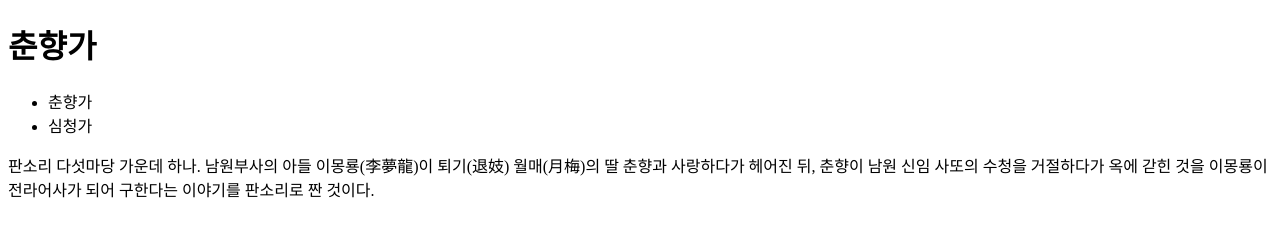
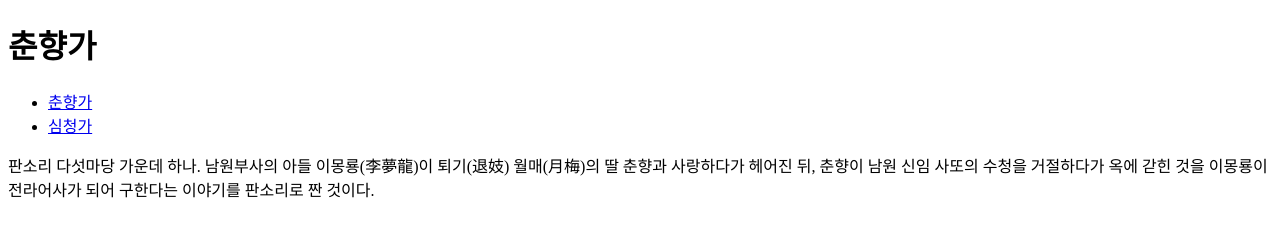
Before and after one commit to 2sseung/hello, a plain HTML site: page 1.html in a window 1280 px wide. Drawn offline with Linux system fonts and the light colour scheme.

Commit message:
Add files via upload

```diff
--- a/1.html
+++ b/1.html
@@ -10,8 +10,8 @@
 <h1>춘향가</h1>
 
 <ul>
-    <li><a href="1.html"></a>춘향가</li>
-    <li><a href="2.html"></a>심청가</li>
+    <li><a href="1.html" target="_blank" title="춘향가">춘향가</a></li>
+    <li><a href="2.html" target="_blank" title="심청가">심청가</a></li>
 </ul>
 
 <P>판소리 다섯마당 가운데 하나. 남원부사의 아들 이몽룡(李夢龍)이 퇴기(退妓) 월매(月梅)의 딸 춘향과 사랑하다가 헤어진 뒤, 춘향이 남원 신임 사또의 수청을 거절하다가 옥에 갇힌 것을 이몽룡이 전라어사가 되어 구한다는 이야기를 판소리로 짠 것이다.
```
Also changed, not shown: 2.html (+2 -2 lines), index.html (+2 -2 lines).
